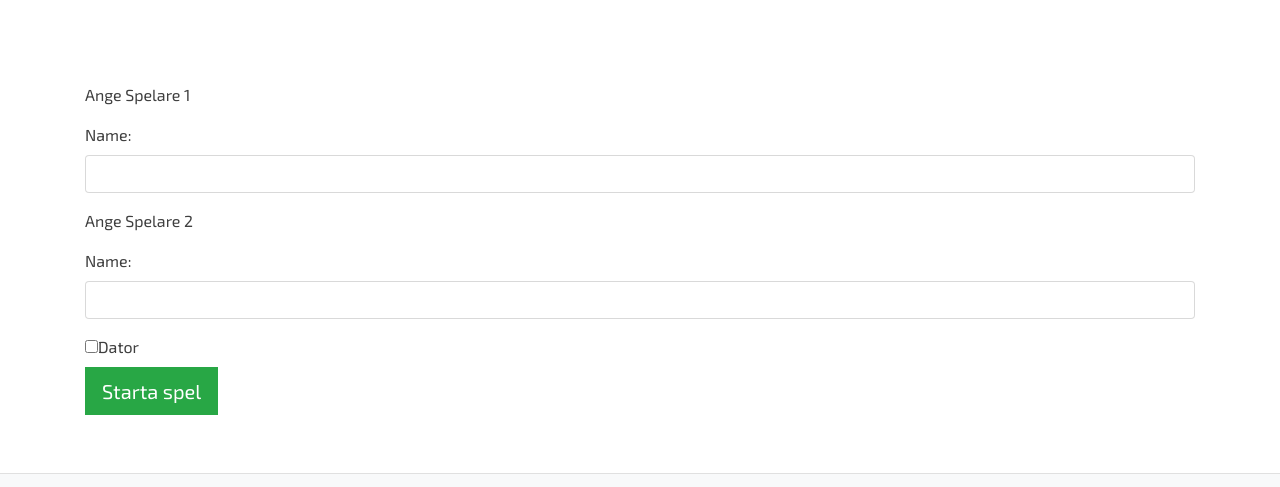
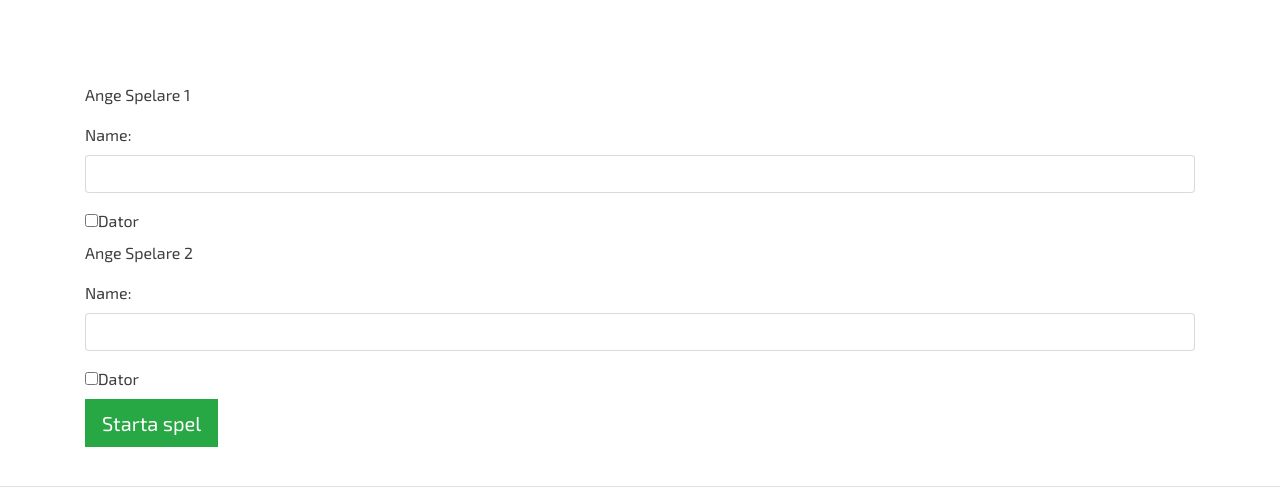
Before and after one commit to eclisauce/Gruppuppgift-team-e, a website: page www/play/index.html in a window 1280 px wide. Shown: the part 178-665 px from the top of the page. Drawn offline with nearby package versions, Linux system fonts and the light colour scheme; files that its build step writes are made by us from their sources.

Commit message:
+ checkbox
la till en till checkbox på spelare 1

```diff
--- a/www/play/index.html
+++ b/www/play/index.html
@@ -31,6 +31,7 @@
     <main>
       <div class="container pt-5">
         <div id="myformhide"> <!-- this is the div that hides -->
+
           <div class="row playerone pt-5">
             <div class="col-12">
                 <p>Ange Spelare 1</p>
@@ -38,6 +39,7 @@
                   <label for="usr">Name:</label>
                   <input type="text" class="form-control" id="usr">
                 </div>
+                <label class="checkbox-inline"><input type="checkbox" value="">Dator</label>
             </div>
           </div>
 
```
